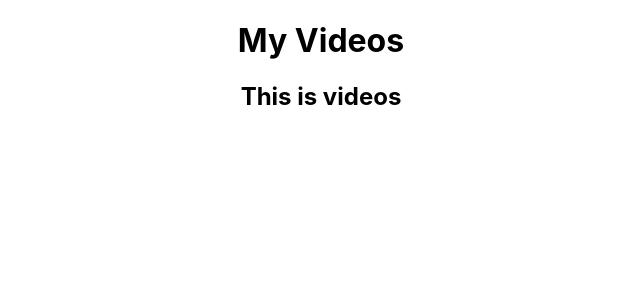
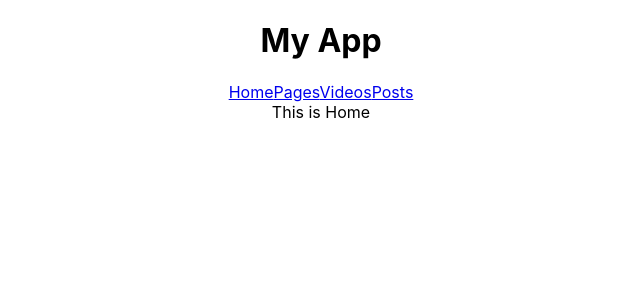
Before and after one commit to PaulBratslavsky/WPAPIReactJS, a React (Create React App) app: page / in a window 1280 px wide. Shown: the top 300 px of the page, without its empty margins (319-959 px from the left). Built offline with nearby package versions, Linux system fonts and the light colour scheme; no server answers.

Commit message:
Set up a basic menu with routes. Also using WP api to generate content in my react app. Issue I am having is that i dont know why my returned html is not rendered. Got to be something simple.

```diff
--- a/package.json
+++ b/package.json
@@ -3,9 +3,12 @@
   "version": "0.1.0",
   "private": true,
   "dependencies": {
+    "install": "^0.12.2",
     "react": "^16.8.2",
     "react-dom": "^16.8.2",
-    "react-scripts": "2.1.5"
+    "react-router-dom": "^4.3.1",
+    "react-scripts": "2.1.5",
+    "typescript": "^3.3.3"
   },
   "scripts": {
     "start": "react-scripts start",
--- a/src/App.js
+++ b/src/App.js
@@ -1,34 +1,47 @@
 import React, { Component } from 'react';
+import { BrowserRouter, Route, Link, Switch} from 'react-router-dom';
+
 import './App.css';
 
+// COMPONENTS
 import Videos from './components/Videos';
+import Pages from './components/Pages';
+import Posts from './components/Posts';
+import Home from './components/Home';
+import SinglePosts from './components/SinglePosts';
+
+
+
 
 class App extends Component {
 
-  state = {
-    data: []
-  }
 
-  componentDidMount() {
-    const apiUrl = "https://bjjandfriends.com/wp-json/wp/v2/videos";
-
-    fetch(apiUrl)
-      .then( response => response.json() )
-      .then( myJson => {
-
-        this.setState({
-          data: myJson
-        });
-
-      });
-    }
 
   render() {
 
     return (
       <div className="app-body">
-        <h1>My Videos</h1>
-        <Videos data={this.state.data}/>
+          <BrowserRouter>
+
+            <div>
+              <header>
+                <h1>My App</h1>
+                <Link to="/">Home</Link>
+                <Link to="/pages">Pages</Link>
+                <Link to="/videos">Videos</Link>
+                <Link to="/posts">Posts</Link>
+              </header>
+
+              <Switch>
+                <Route path="/posts/:id" component={SinglePosts} />
+                <Route path="/videos" component={Videos} />
+                <Route path="/posts" exact component={Posts} />
+                <Route path="/pages" component={Pages} />
+                <Route path="/" exact component={Home} />
+              </Switch>
+
+            </div>
+        </BrowserRouter>
       </div>
     );
   }
--- /dev/null
+++ b/src/components/Home/index.js
@@ -0,0 +1,11 @@
+import React, { Component } from 'react';
+
+class Home extends Component {
+    render() {
+        return(
+            <div>This is Home</div>
+        );
+    }
+}
+
+export default Home;
--- /dev/null
+++ b/src/components/Pages/index.js
@@ -0,0 +1,11 @@
+import React, { Component } from 'react';
+
+class Pages extends Component {
+    render() {
+        return(
+            <div>This is pages</div>
+        );
+    }
+}
+
+export default Pages;
--- /dev/null
+++ b/src/components/Posts/index.js
@@ -0,0 +1,43 @@
+import React, { Component } from 'react';
+import { Link }  from 'react-router-dom';
+
+class Posts extends Component {
+    state = {
+        data: []
+        }
+
+        componentDidMount() {
+            const apiUrlposts = "https://bjjandfriends.com/wp-json/wp/v2/posts";
+
+            fetch(apiUrlposts)
+                .then( response => response.json() )
+                .then( Posts => {
+
+                this.setState({
+                    data: Posts
+                });
+
+            });
+        }
+    render() {
+        console.log(this.state.data);
+        return(
+            <div>
+                <h2>This is posts</h2>
+
+                {this.state.data.map( item => {
+
+                    return(
+                        <div key={item.id}>
+                            <Link to={`posts/${item.id}`}>{item.title.rendered}</Link>
+                            <div>{item.excerpt.rendered}</div>
+                        </div>
+                    );
+
+                })}
+            </div>
+        );
+    }
+}
+
+export default Posts;
--- /dev/null
+++ b/src/components/SinglePosts/index.js
@@ -0,0 +1,12 @@
+import React from 'react';
+
+const SinglePosts = (props) => {
+    return(
+        <div>
+            <h2>This is the post template {props.match.params.id}</h2>
+        </div>
+
+    );
+}
+
+export default SinglePosts;
--- a/src/components/Videos/index.js
+++ b/src/components/Videos/index.js
@@ -1,9 +1,27 @@
 import React, { Component } from 'react';
 
 class Videos extends Component {
+    state = {
+    data: []
+    }
+
+    componentDidMount() {
+        const apiUrlvideos = "https://bjjandfriends.com/wp-json/wp/v2/videos";
+
+        fetch(apiUrlvideos)
+            .then( response => response.json() )
+            .then( Videos => {
+
+            this.setState({
+                data: Videos
+            });
+
+        });
+    }
+
     render() {
 
-        const data =  this.props.data;
+        const data =  this.state.data;
         console.log(data, 'this is from wp');
 
         // THIS FUNCTION GETS VIDEO ID FROM YOUTUBE AND RETURNS USABLE URL
```
Also changed, not shown: 1 other file (tests, documents, lock files or other folders).
